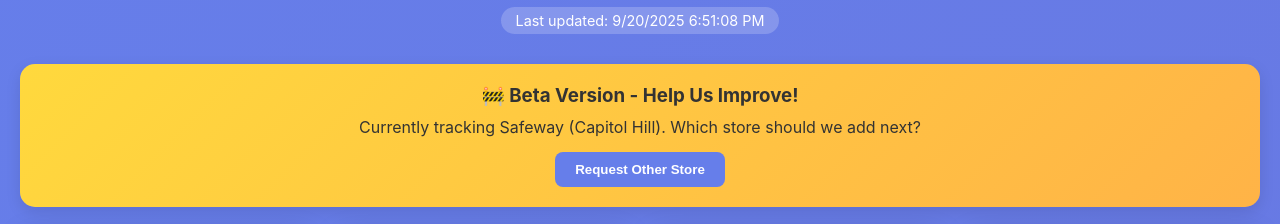
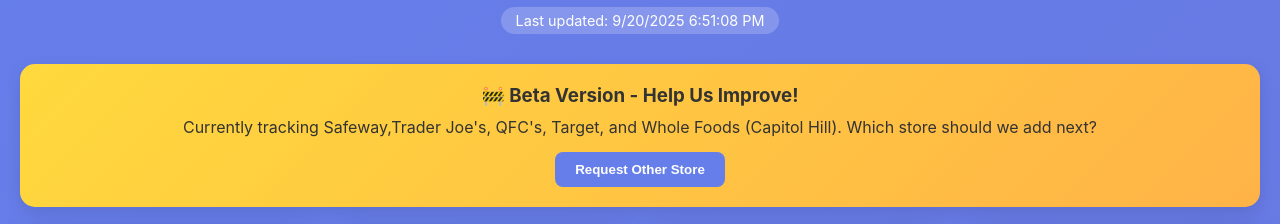
Before and after one commit to Belerex/seattle-egg-prices, a plain HTML site: page index.html in a window 1280 px wide. Shown: the part 106-330 px from the top of the page. Drawn offline with Linux system fonts and the light colour scheme.

Commit message:
Update index.html

```diff
--- a/index.html
+++ b/index.html
@@ -402,7 +402,7 @@
         <!-- Beta Feedback Banner -->
         <div style="background: linear-gradient(135deg, #ffd93d 0%, #ffb347 100%); padding: 20px; border-radius: 15px; text-align: center; margin-bottom: 20px; box-shadow: 0 5px 15px rgba(0,0,0,0.1);">
             <h3 style="margin: 0 0 10px 0; color: #333;">🚧 Beta Version - Help Us Improve!</h3>
-            <p style="margin: 0 0 15px 0; color: #333;">Currently tracking Safeway (Capitol Hill). Which store should we add next?</p>
+            <p style="margin: 0 0 15px 0; color: #333;">Currently tracking Safeway,Trader Joe's, QFC's, Target, and Whole Foods (Capitol Hill). Which store should we add next?</p>
             <div style="display: flex; gap: 10px; justify-content: center; flex-wrap: wrap;">
                 <button onclick="showOtherStoreInput()" style="padding: 10px 20px; background: #667eea; color: white; border: none; border-radius: 8px; cursor: pointer; font-weight: bold;">
                     Request Other Store
```
